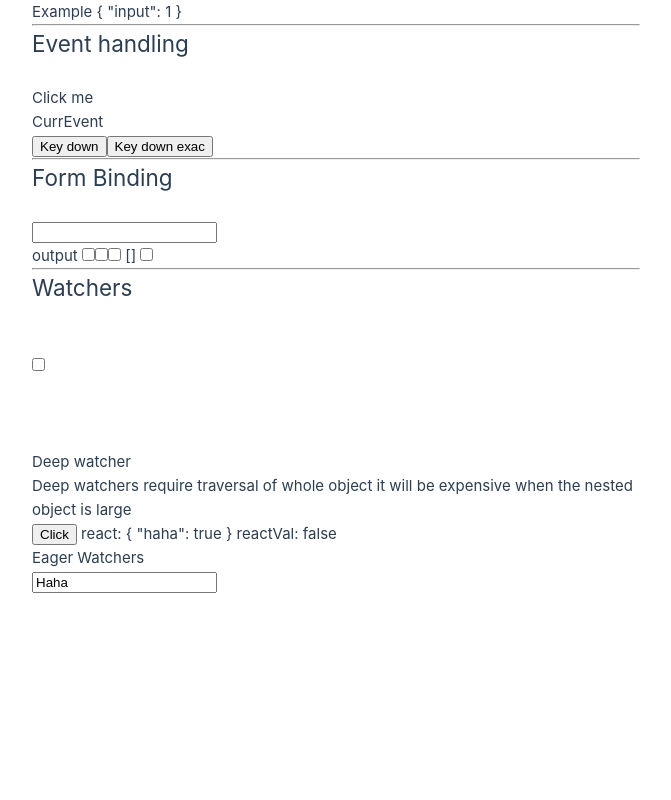
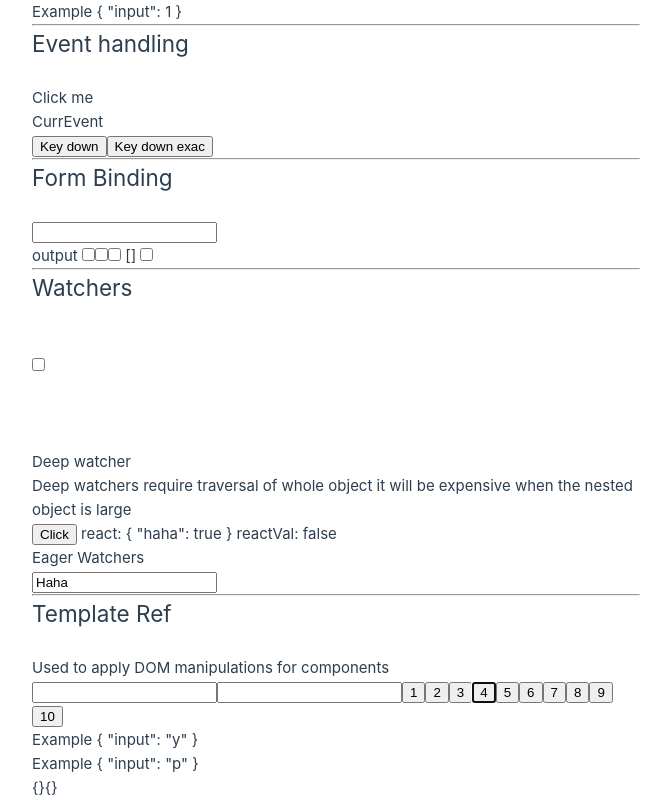
Before and after one commit to hkjj293/My-very-first-Vue-project, a Vue app: page / in a window 1280 px wide. Shown: the part 2019-2819 px from the top of the page, without its empty margins (608-1279 px from the left). Before the commit the page ends 2613 px from the top, so only its background shows below. Built offline with nearby package versions, Linux system fonts and the light colour scheme.

Commit message:
Added Temp ref

```diff
--- /dev/null
+++ b/src/components/CompositionLessons/TemplateRef.vue
@@ -0,0 +1,47 @@
+<script setup>
+import { reactive } from 'vue'
+import { computed } from 'vue'
+import { ref } from 'vue'
+import { onMounted } from 'vue';
+import Example from './Example.vue';
+
+const input = ref(null);
+const buttons = ref([]);
+const a = ref(null);
+const b = ref(null);
+defineExpose({
+    a,
+    b
+});
+onMounted(() => {
+    //input.value will be the refernce of the DOM the ref pointing from
+    input.value.focus();
+    if (buttons.value && buttons.value.length > 3) {
+        buttons.value[3].focus();
+    }
+    console.log(a.value);
+})
+
+</script>
+
+<template>
+    <h2>Template Ref</h2>
+    <br />
+    Used to apply DOM manipulations for components
+    <br />
+    <!-- basic Ref -->
+    <input name="one" />
+    <input ref="input" />
+    <!-- Ref on v-for -->
+    <button v-for="n in 10" ref="buttons">{{ n }}</button>
+    <!-- Ref on Function -->
+
+    <!-- Ref on Components -->
+    <div>
+        <Example ref="a" input="y" />
+        <Example ref="b" input="p" />
+        {{ a }}{{ b }}
+    </div>
+</template>
+
+<style scoped></style>
--- a/src/components/CompositionShowcase.vue
+++ b/src/components/CompositionShowcase.vue
@@ -1,13 +1,5 @@
 <script setup>
 import { ref, onMounted } from 'vue'
-// import TemplateSyntax from './CompositionLessons/TemplateSyntax.vue'
-// import ReactivityFundamentals from './CompositionLessons/ReactivityFundamentals.vue'
-// import ComputedProperties from './CompositionLessons/ComputedProperties.vue'
-// import ClassStyleBindings from './CompositionLessons/ClassStyleBindings.vue'
-// import ConditionalRenderingVue from './CompositionLessons/ConditionalRendering.vue'
-// import ListRendering from './CompositionLessons/ListRendering.vue'
-// import EventHandling from './CompositionLessons/EventHandling.vue'
-// import FormBinding from './CompositionLessons/FormBinding.vue'
 // reactive state
 const count = ref(0)
 
@@ -42,6 +34,8 @@ onMounted(() => {
   <FormBinding />
   <hr />
   <Watchers />
+  <hr />
+  <TemplateRef />
 </template>
 
 <style scoped>
--- a/src/components/Imports.js
+++ b/src/components/Imports.js
@@ -7,6 +7,7 @@ import ListRendering from './CompositionLessons/ListRendering.vue'
 import EventHandling from './CompositionLessons/EventHandling.vue'
 import FormBinding from './CompositionLessons/FormBinding.vue'
 import Watchers from './CompositionLessons/Watchers.vue'
+import TemplateRef from './CompositionLessons/TemplateRef.vue';
 
 export {
     TemplateSyntax,
@@ -18,4 +19,5 @@ export {
     EventHandling,
     FormBinding,
     Watchers,
+    TemplateRef,
 }
```
